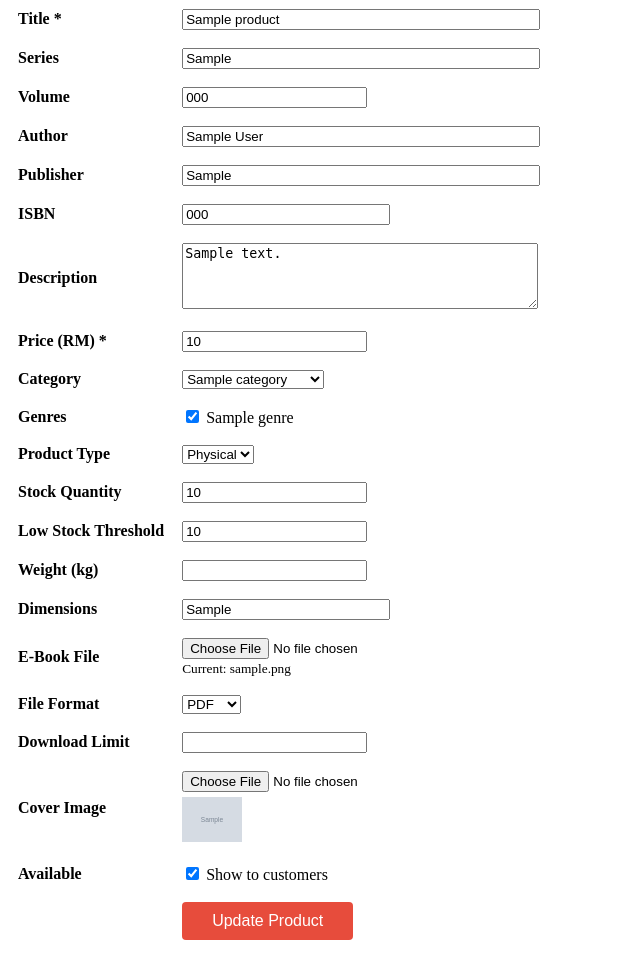
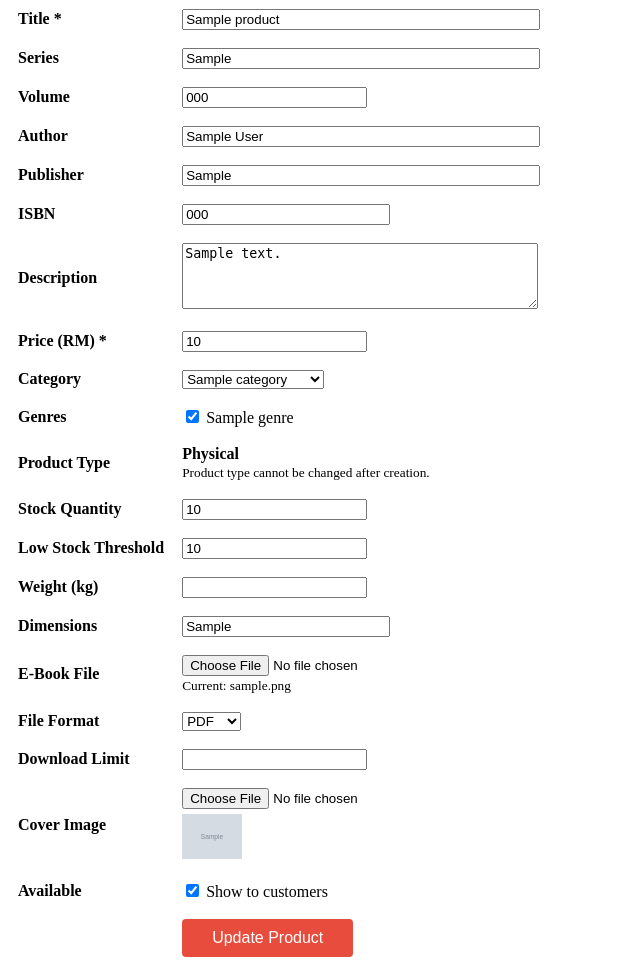
Before and after one commit to rayhonn/comicstore, a PHP site: page /admin/edit_product.php?id=1 in a window 1280 px wide. Shown: the part 117-1092 px from the top of the page, without its empty margins (0-640 px from the left). Before the commit the page ends 1057 px from the top, so only its background shows below. Run offline with PHP 8.4, Linux system fonts and the light colour scheme; the visitor is signed in with stand-in values (Sample User, id 1); tables that the repository leaves empty or names only in its code hold one stand-in row (values such as "Sample post"); grey boxes marked "Sample" are stand-in pictures.

Commit message:
prevent product type conversion

```diff
--- a/admin/edit_product.php
+++ b/admin/edit_product.php
@@ -50,8 +50,31 @@ $error = '';
 
 if ($_SERVER['REQUEST_METHOD'] === 'POST') {
     try {
+        $existing_type = (string) (
+            $product['product_type'] ?? ''
+        );
+
+        if (
+            !in_array(
+                $existing_type,
+                [
+                    'physical',
+                    'ebook',
+                ],
+                true
+            )
+        ) {
+            throw new ProductInputValidationException(
+                'Stored product type is invalid.'
+            );
+        }
+
+        $validation_input = $_POST;
+        $validation_input['product_type'] =
+            $existing_type;
+
         $validated = validateProductFormInput(
-            $_POST,
+            $validation_input,
             $categories,
             $genres
         );
@@ -459,10 +482,22 @@ if ($_SERVER['REQUEST_METHOD'] === 'POST') {
             <tr>
                 <td><b>Product Type</b></td>
                 <td>
-                    <select name="product_type" id="product_type" onchange="toggleType(this.value)">
-                        <option value="physical" <?= $product['product_type'] === 'physical' ? 'selected' : '' ?>>Physical</option>
-                        <option value="ebook" <?= $product['product_type'] === 'ebook' ? 'selected' : '' ?>>E-Book</option>
-                    </select>
+                    <input
+                        type="hidden"
+                        name="product_type"
+                        value="<?= htmlspecialchars(
+                            (string) $product['product_type']
+                        ) ?>"
+                    >
+                    <strong>
+                        <?= $product['product_type'] === 'ebook'
+                            ? 'E-Book'
+                            : 'Physical' ?>
+                    </strong>
+                    <br>
+                    <small>
+                        Product type cannot be changed after creation.
+                    </small>
                 </td>
             </tr>
 
@@ -527,14 +562,5 @@ if ($_SERVER['REQUEST_METHOD'] === 'POST') {
             </tr>
         </table>
     </form>
-
-    <script>
-    function toggleType(type) {
-        const physical = ['row_stock', 'row_threshold', 'row_weight', 'row_dimensions'];
-        const ebook = ['row_ebook_file', 'row_ebook_format', 'row_download_limit'];
-        physical.forEach(id => document.getElementById(id).style.display = type === 'physical' ? '' : 'none');
-        ebook.forEach(id => document.getElementById(id).style.display = type === 'ebook' ? '' : 'none');
-    }
-    </script>
 </body>
 </html>
```
Also changed, not shown: staff/edit_product.php (+36 -19 lines).
